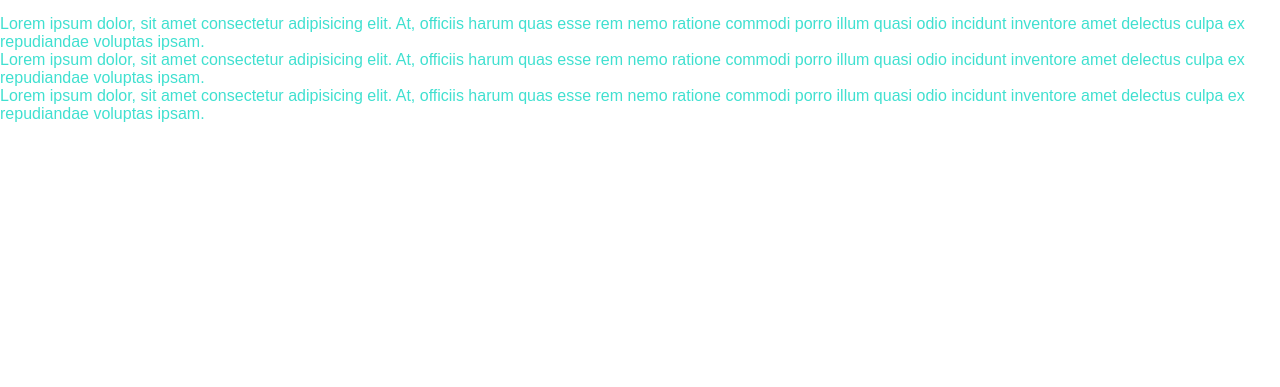
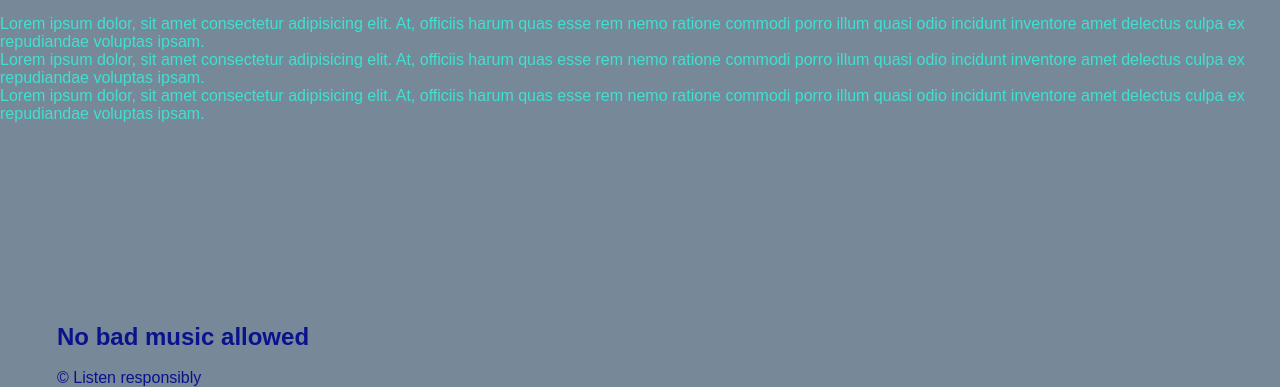
Before and after one commit to TuckerLarrabee/practice_one, a plain HTML site: page index.html in a window 1280 px wide. Shown: the part 629-1016 px from the top of the page. Before the commit the page ends 800 px from the top, so only its background shows below. Drawn offline with Linux system fonts and the light colour scheme.

Commit message:
last styling changes for 12.2

```diff
--- a/assets/css/style.css
+++ b/assets/css/style.css
@@ -1,6 +1,7 @@
 *{
     margin: 0;
     padding: 0;
+    background-color: lightslategrey;
 }
 
 body {
@@ -31,15 +32,21 @@ header h1 {
 header a {
     text-decoration: none;
     color: honeydew;
+    background: #0a128d;
 }
 
 header nav {
     float: right;
     margin: 7px 0;
+    background: #0a128d;
 }
 
+header nav ul {
+    background-color: #0a128d;
+}
 header nav ul li {
     display: inline;
+    background-color: #0a128d;
 }
 
 header nav ul li a {
@@ -85,3 +92,11 @@ header nav ul li a {
 .recordings h2 {
     font-size: 36px;
 }
+
+
+
+footer {
+    margin-top: 200px;
+    margin-left: 57px;
+    color: #0a128d;
+}
--- a/index.html
+++ b/index.html
@@ -73,6 +73,14 @@
         Lorem ipsum dolor, sit amet consectetur adipisicing elit. At, officiis harum quas esse rem nemo ratione commodi porro illum quasi odio incidunt inventore amet delectus culpa ex repudiandae voluptas ipsam.
     </section>
 
+
+
+    <footer>
+        <h2>No bad music allowed</h2> <br />
+        <div>
+           &copy; Listen responsibly
+        </div>
+    </footer>
 </body>
 
 
```
